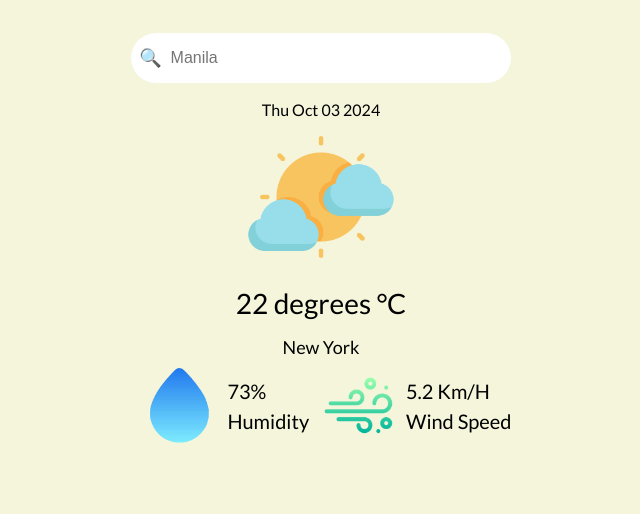
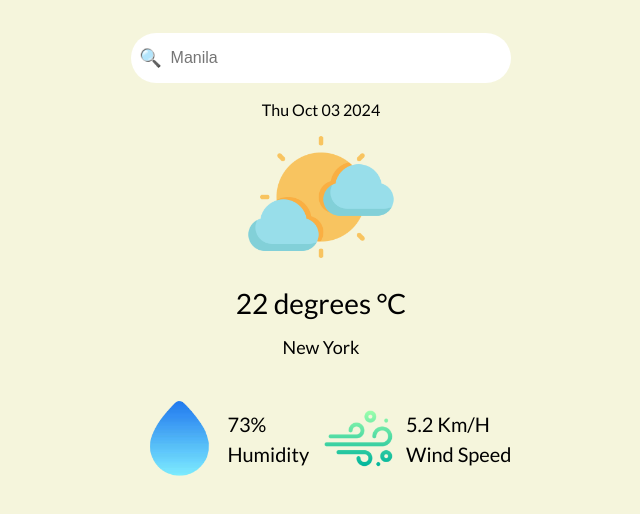
Before and after one commit to markscodingexperience/weatherAppJS, a plain HTML site: page index.html in a window 1280 px wide. Shown: the whole page, without its empty margins (319-959 px from the left). Drawn offline with Linux system fonts and the light colour scheme.

Commit message:
cleared the height from body

```diff
--- a/index.css
+++ b/index.css
@@ -75,7 +75,6 @@ input {
 .body {
     display: grid;
     margin:auto;
-    height: 30vh;
 }
 
 .bodyText {
```
